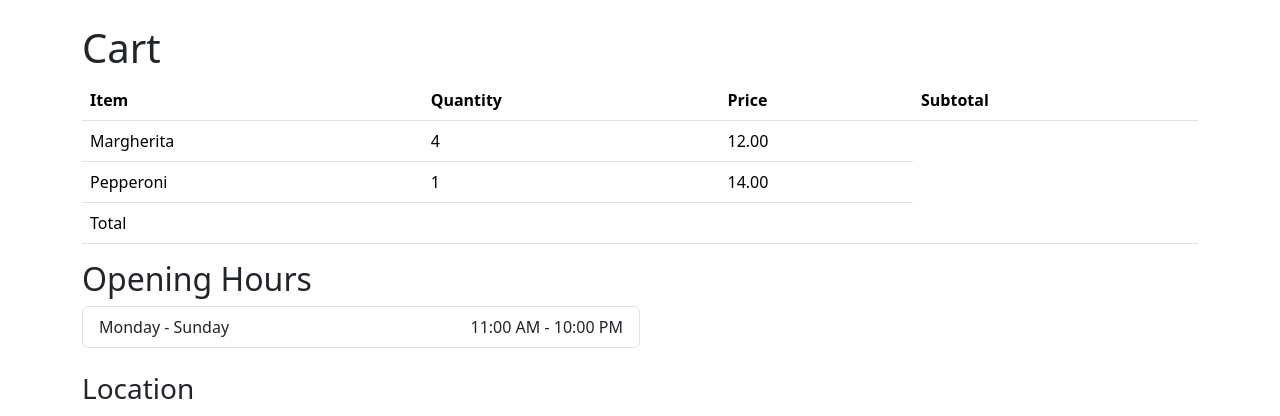
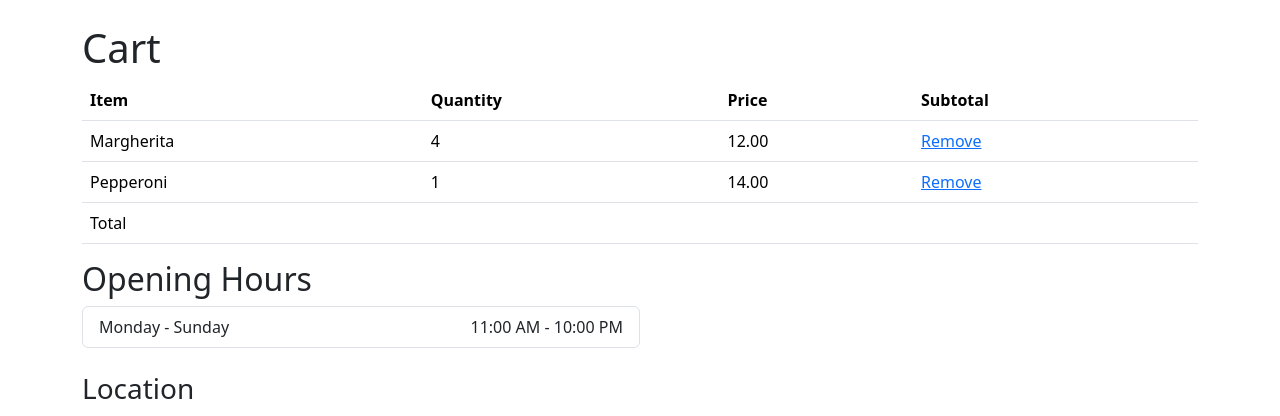
Before and after one commit to andrewanchor/nonniespizza2.0, a Django app: template nonnies_pizza/menu/templates/cart.html in a window 1280 px wide. Shown: the top 416 px of the page. Run offline with Django 4.2, Linux system fonts and the light colour scheme; the template is opened without the code that fills it: values that come from a table or form of the project are taken from there, others are empty; data comes from the database, SQL or seed files in the repository; both versions use the stored data as it was after the commit.

Commit message:
adding remove button to cart

```diff
--- a/nonnies_pizza/menu/templates/cart.html
+++ b/nonnies_pizza/menu/templates/cart.html
@@ -27,7 +27,7 @@
                   <td>{{ item.item.name }}</td>
                   <td>{{ item.quantity }}</td>
                   <td>{{ item.item.price }}</td>
-
+                  <td><a href="{% url 'remove_from_cart' item.pk %}">Remove</a></td>
                 </tr>
               {% endfor %}
             </tbody>
--- a/nonnies_pizza/menu/urls.py
+++ b/nonnies_pizza/menu/urls.py
@@ -6,6 +6,7 @@
                path("menu/register", views.register, name = "register"),
                path("menu/cart", views.cart, name = "cart"),
                path("add-to-cart/<int:item_id>/", views.add_to_cart, name="add_to_cart"),
+               path("remove-from-cart/<int:item_id>/", views.remove_from_cart, name="remove_from_cart"),
 
 
 ]
--- a/nonnies_pizza/menu/views.py
+++ b/nonnies_pizza/menu/views.py
@@ -59,8 +59,8 @@
     return redirect('cart')
 
 @login_required
-def remove_from_cart(request, cart_item_id):
-    cart_item = CartItem.objects.get(id=cart_item_id)
+def remove_from_cart(request, item_id):
+    cart_item = CartItem.objects.get(id=item_id)
     if cart_item.cart.user == request.user:
         if cart_item.quantity == 1:
             cart_item.delete()
```
Also changed, not shown: nonnies_pizza/db.sqlite3.
